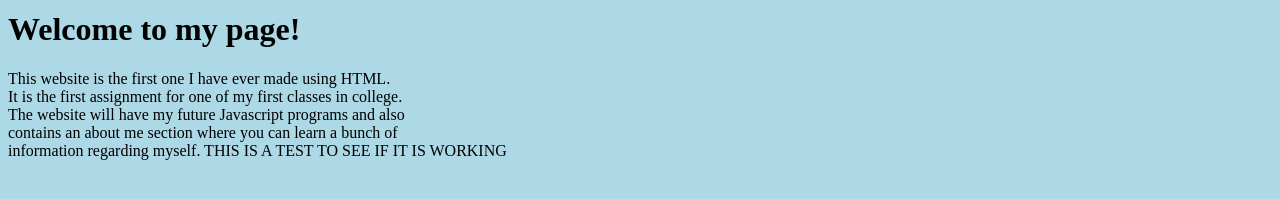
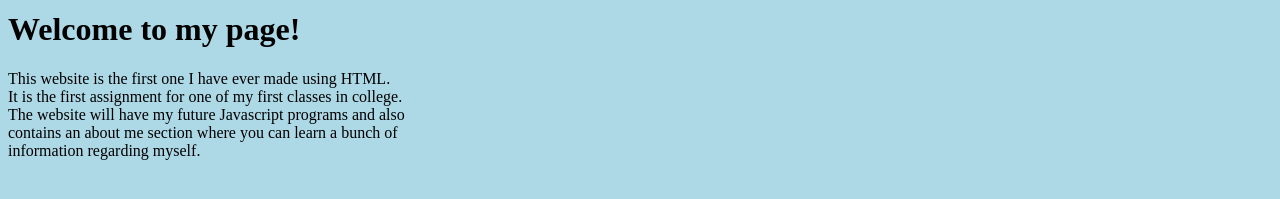
Before and after one commit to LDamienS/LDamienS.github.io, a plain HTML site: page index.html in a window 1280 px wide. Shown: the part 335-534 px from the top of the page. Drawn offline with Linux system fonts and the light colour scheme.

Commit message:
Update index.html

```diff
--- a/index.html
+++ b/index.html
@@ -21,7 +21,7 @@
                 It is the first assignment for one of my first classes in college.<br>
                 The website will have my future Javascript programs and also<br>
                 contains an about me section where you can learn a bunch of<br>
-                information regarding myself. THIS IS A TEST TO SEE IF IT IS WORKING
+                information regarding myself.
             </p>
     </body>
 </html>
```
